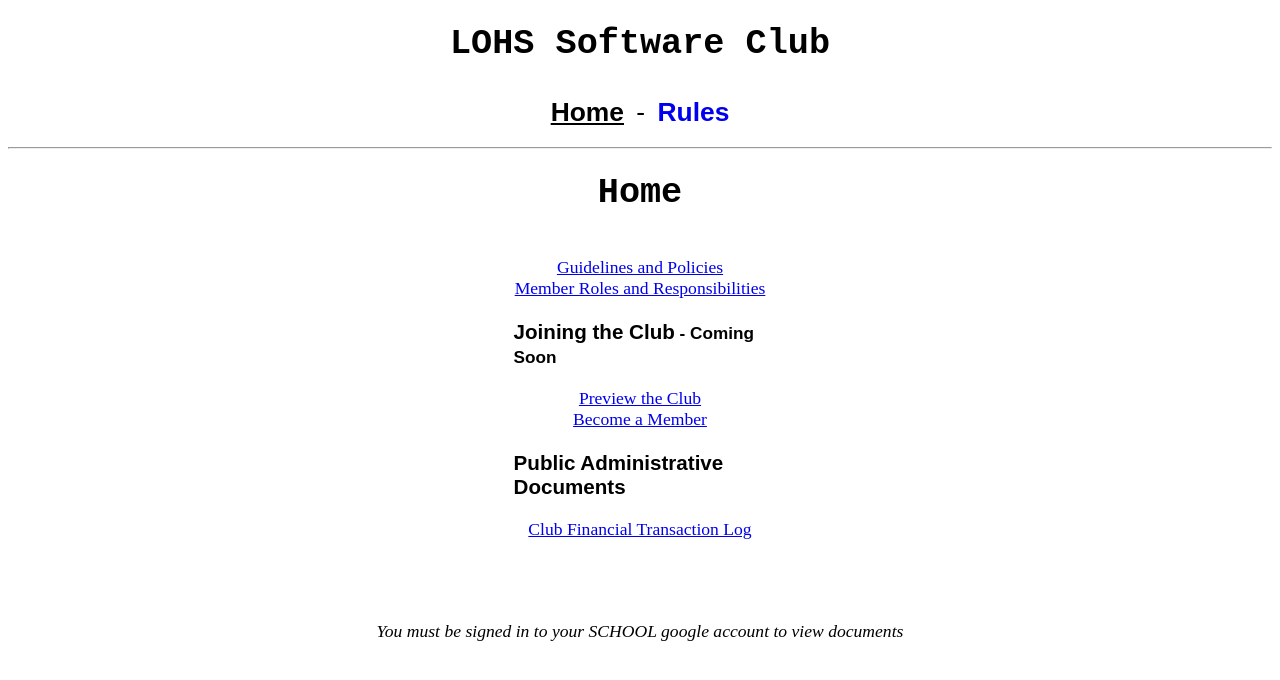
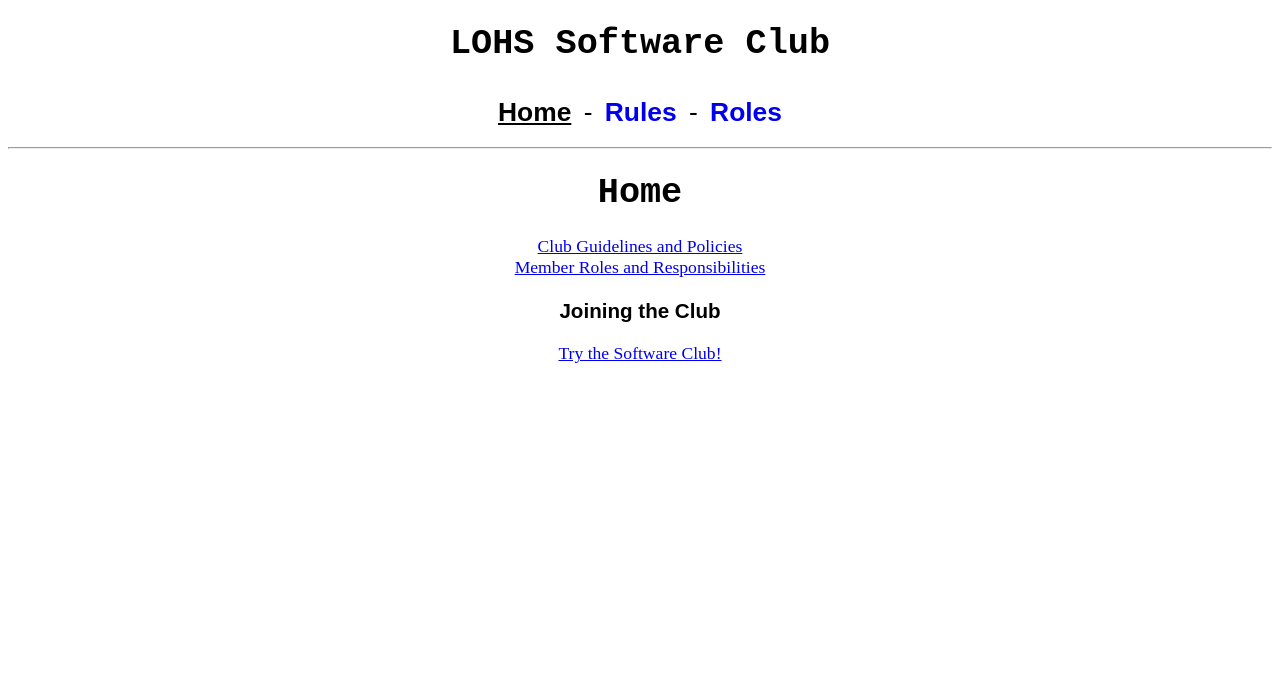
Before and after one commit to lohs-programmers-club/Website, a plain HTML site: page index.html in a window 1280 px wide. Drawn offline with Linux system fonts and the light colour scheme.

Commit message:
Update site menus and homepage to reflect current changes

```diff
--- a/index.html
+++ b/index.html
@@ -10,40 +10,22 @@
     <h1>LOHS Software Club</h1>
     <ul>
         <li><a href="index.html" id="selected">Home</a></li> -
-        <li><a href="rules.html">Rules</a></li><!-- -
-        <li><a href="polls.html">Member Polls</a></li>-->
+        <li><a href="rules.html">Rules</a></li> -
+        <li><a href="roles.html">Roles</a></li>
     </ul>
     <hr>
 </header>
 
 <h1>Home</h1>
 
+<a href="rules.html">Club Guidelines and Policies</a>
 <br>
+<a href="roles.html">Member Roles and Responsibilities</a>
 
-<a href="https://docs.google.com/document/d/1aiIjUuTFSpT1BUVnKB9b0CO6ywVm5Iq_u6KDzf0IV6M/edit?usp=sharing" class="doc">Guidelines and Policies</a>
-<br>
-<a href="https://docs.google.com/document/d/1E52G9AyUtPHYU7EGrPeOimZPLjnodnxaKJ6z2karoPc/edit?usp=sharing" class="doc">Member Roles and Responsibilities</a>
-<br>
+<h3>Joining the Club</h3>
 
+<a href="https://discord.gg/zEj9Cq">Try the Software Club!</a><br><br>
 
-<h3>Joining the Club<small> - Coming Soon</small></h3>
-<a href="" title="Coming Soon">Preview the Club</a>
-<br>
-<a href="" title="Coming Soon">Become a Member</a>
-<br>
-
-
-<!--
-<h3>Club Member Pages</h3>
-<a href="polls.html">Club Member Polls</a>
-<br>-->
-
-<h3>Public Administrative Documents</h3>
-<a href="https://docs.google.com/a/loswego.k12.or.us/spreadsheets/d/14B5WxVcDkwQPm9BSs-0cSTWNoxsGAdVrREqshjLku54/edit?usp=sharing" class="sheet">Club Financial Transaction Log</a>
-<br>
-
-<br><br><br>
-    <p><i>You must be signed in to your SCHOOL google account to view documents</i></p>
 
 </body>
 </html>
--- a/style.css
+++ b/style.css
@@ -3,7 +3,7 @@ html{
 }
 body {text-align: center;}
 
-h3 {max-width: 20%; margin: 1em auto; text-align: left;}
+/*h3 {max-width: 20%; margin: 1em auto; text-align: left;}*/
 
 h1 {font-family: 'Courier New', Courier, monospace; font-weight:bold;}
 h2, h3 {font-family: Arial;}
@@ -66,27 +66,14 @@ ol#rules{
     /*list-style-type: none;*/
 
 }
+ul#roles{
+    list-style-type: none;
 
-ol#rules li {
+}
+ol#rules li, ul#roles li{
     font-weight: bold;
     text-align: left;
 }
-ol#rules p {
+ol#rules p, ul#roles p{
     text-align: left;
 }
-
-/* poll table */
-/*
-
-table {margin: 0 auto; background: black}
-tr, td {border: 1px solid black; background: white; padding: 5px;}
-
-*/
-/* google doc icons */
-.doc::before {
-    content:url(https://ssl.gstatic.com/docs/documents/images/kix-favicon6.ico);
-}
-
-.sheet::before {
-    content:url(https://ssl.gstatic.com/docs/spreadsheets/favicon_jfk2.png);
-}
```
Also changed, not shown: roles.html (+1 -2 lines), rules.html (+2 -2 lines).
